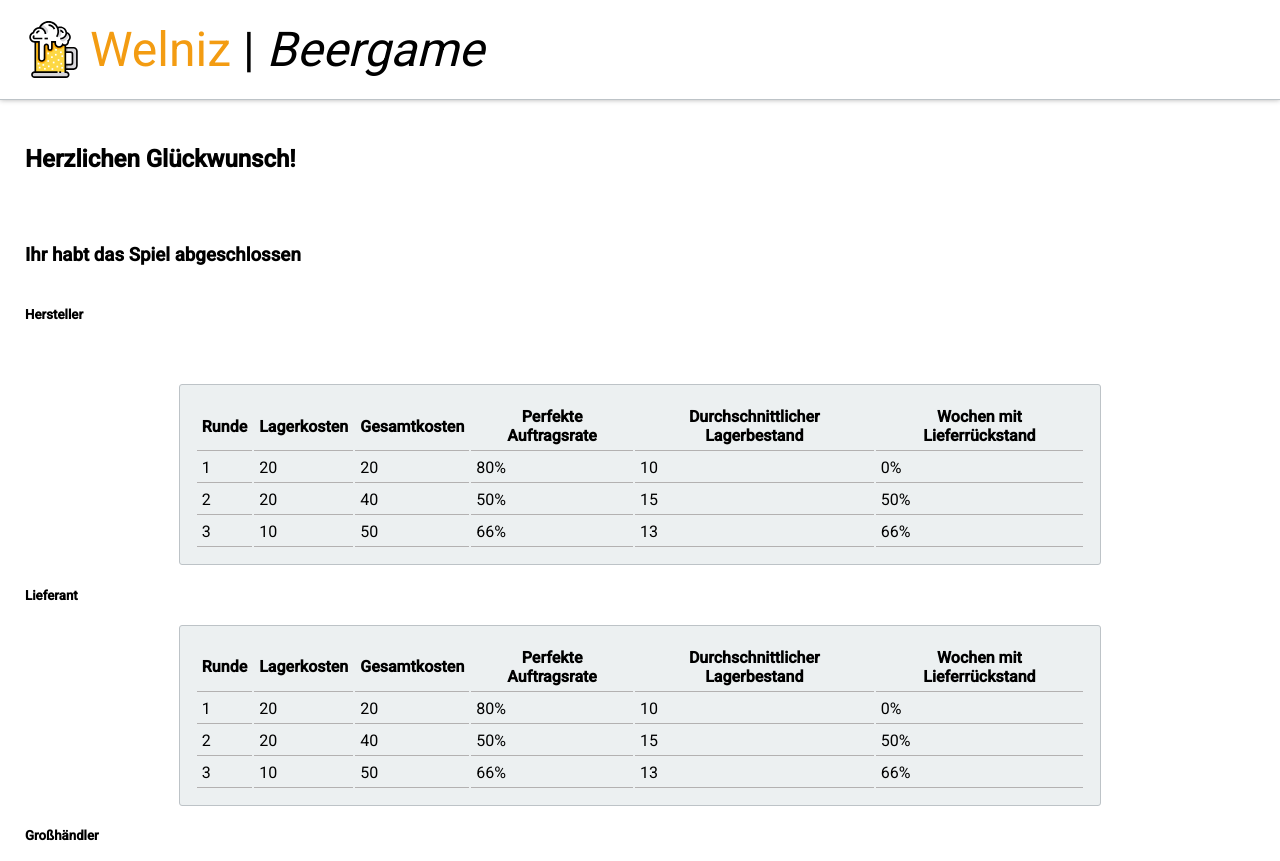
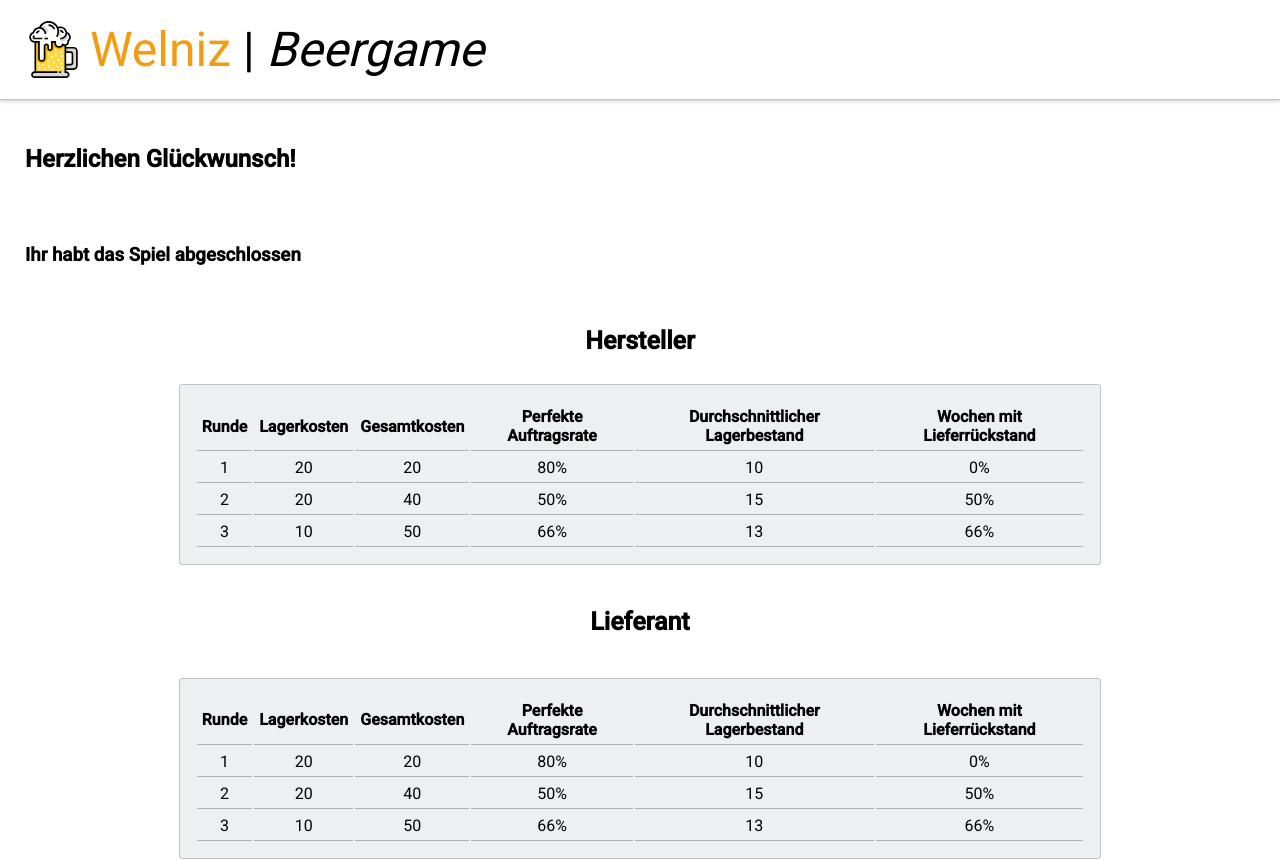
Before and after one commit to DieserDanielMan/BeerGame, a React (Create React App) app in the folder client/: page /end in a window 1280 px wide. Shown: the top 861 px of the page. Built offline with nearby package versions, Linux system fonts and the light colour scheme; no server answers.

Commit message:
centred the end table

```diff
--- a/client/src/styles/pages/End.css
+++ b/client/src/styles/pages/End.css
@@ -42,4 +42,12 @@ div.end div.wrapper_button button {
   height: 80px;
   font-size: 1.5rem;
 }
+
+tr{
+    text-align: center;
+}
+h5{
+    text-align: center;
+    font-size: 25px;
+}
 /*# sourceMappingURL=End.css.map */
```
